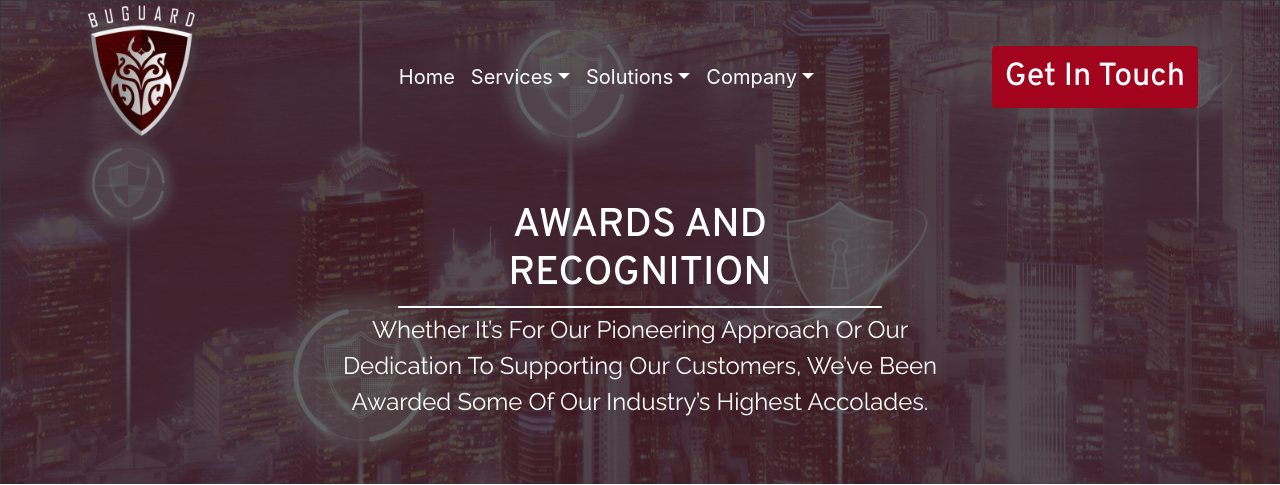
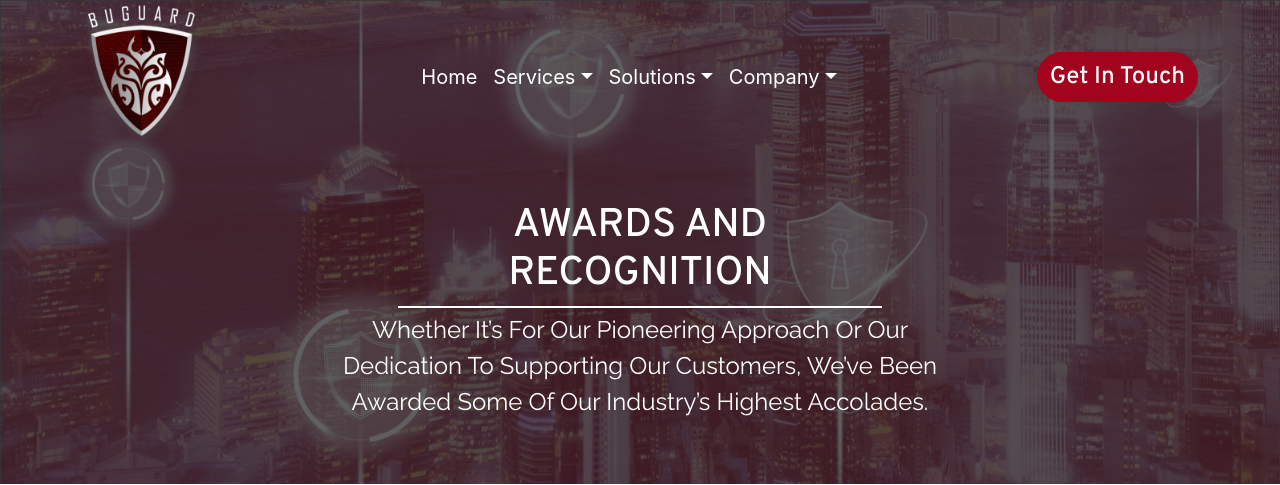
Before and after one commit to m7mdso3dy/bugurad, a PHP site: page /awards2.html in a window 1280 px wide. Shown: the top 485 px of the page. Run offline with PHP 8.4, Linux system fonts and the light colour scheme; some libraries are stand-ins or nearby versions.

Commit message:
final changes in nav

```diff
--- a/styles/index.css
+++ b/styles/index.css
@@ -651,6 +651,10 @@ form {
 .navbar-dark .navbar-nav .nav-link:hover {
   color: #bf0a26;
 }
+.lg-contact {
+  font-size: 24px !important;
+  border-radius: 40px;
+}
 /**/
 @media (min-width: 992px) {
   .navbar-expand-lg .navbar-collapse {
```
